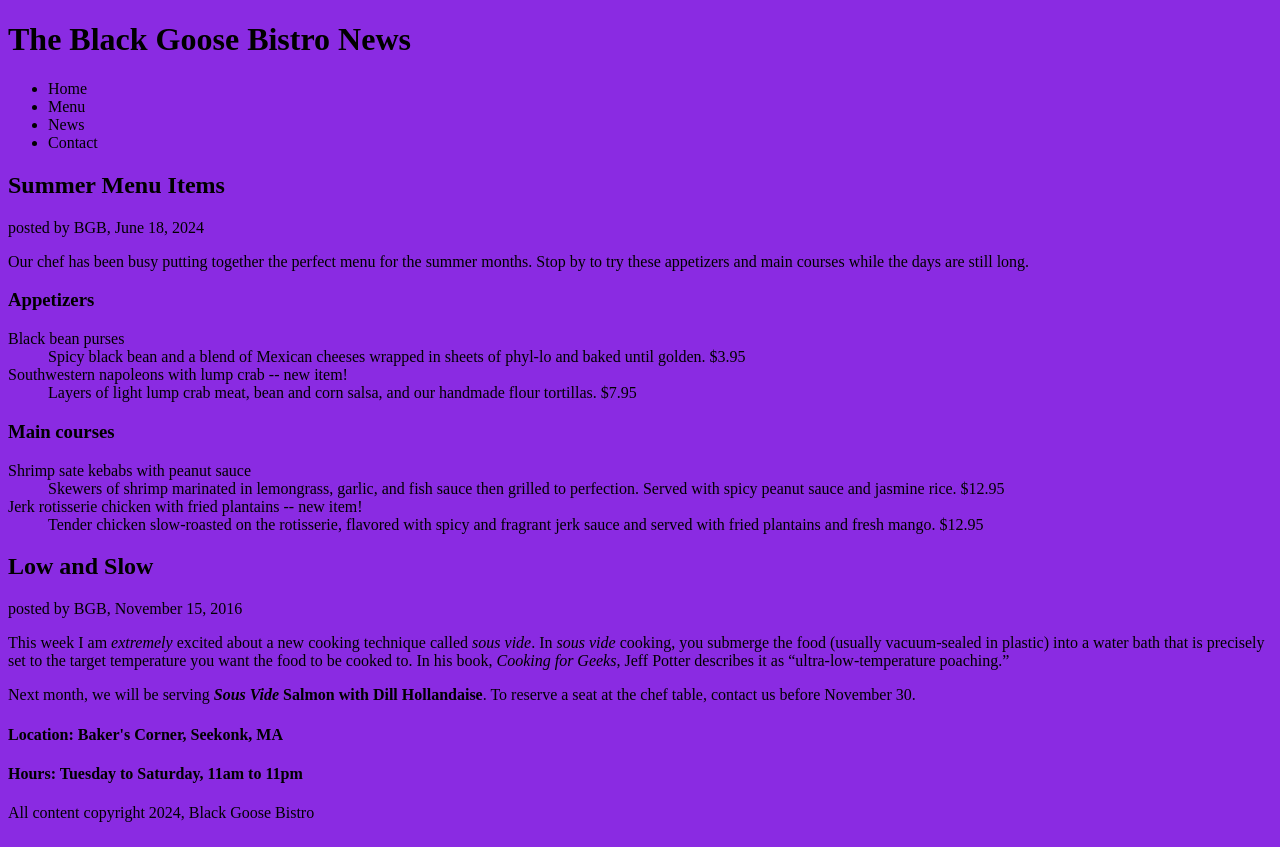
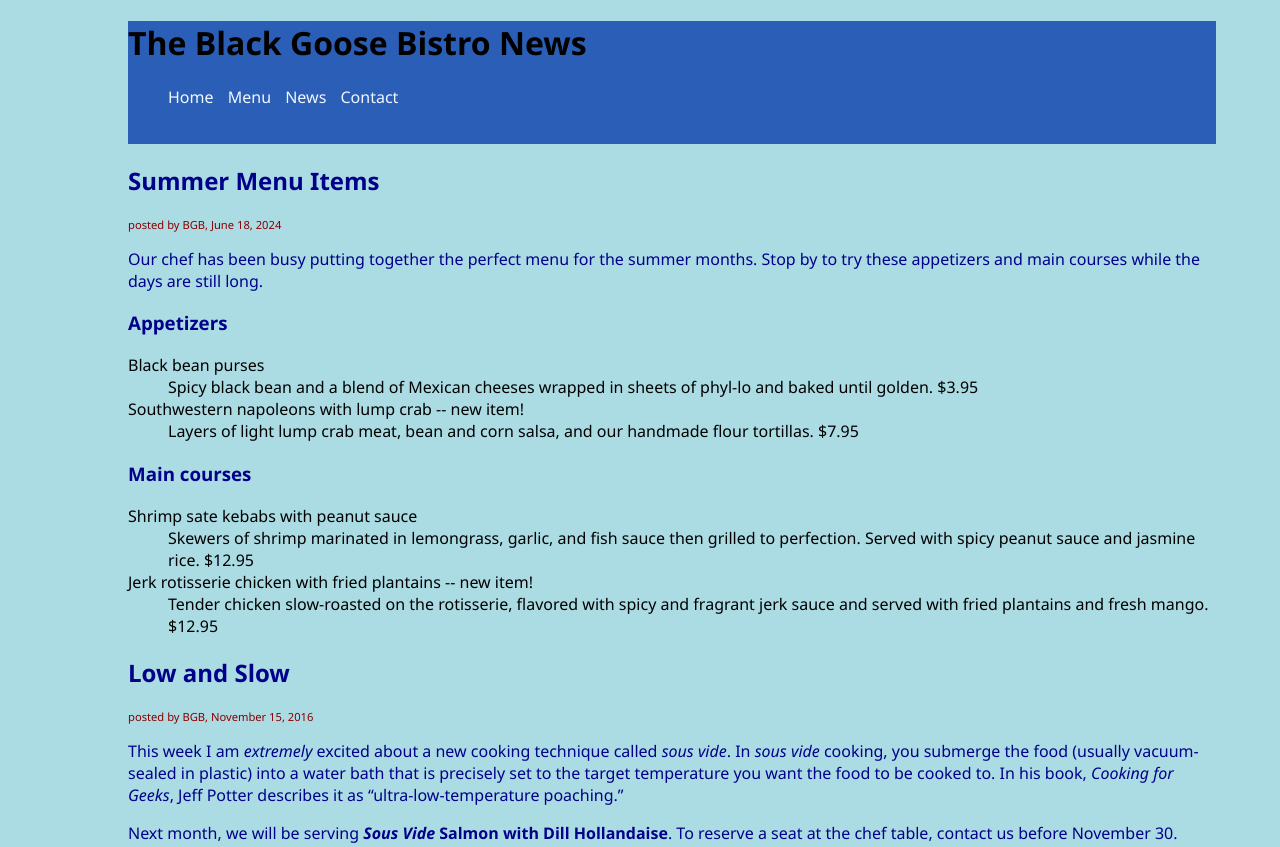
Before and after one commit to hetnayak33/avt217, a plain HTML site: page weekly/week3/index.html in a window 1280 px wide. Shown: the top 847 px of the page. Drawn offline with Linux system fonts and the light colour scheme.

Commit message:
Add files via upload

```diff
--- a/weekly/week3/css/e3.css
+++ b/weekly/week3/css/e3.css
@@ -2,5 +2,32 @@
 /* CSS Document */
 
 body {
-	background-color: blueviolet;
+	background-color: #abdbe3;
+	margin-left: 10%;
+	margin-right: 5%;
+	font-family: Segoe, "Segoe UI", "DejaVu Sans", "Trebuchet MS", Verdana, "sans-serif"
 }
+header{
+	background-color: #2b5fb7;
+	padding-bottom: 20px;
+}
+nav{
+	color: aliceblue;
+}
+ul{
+
+}
+li{
+	list-style-type: none;
+	display: inline;
+	margin-right: 10px;
+}
+
+.posttime{
+	color: darkred;
+	font-size: 0.7em;
+}
+
+h2, p, h3 {
+	color: darkblue;
+}
```
